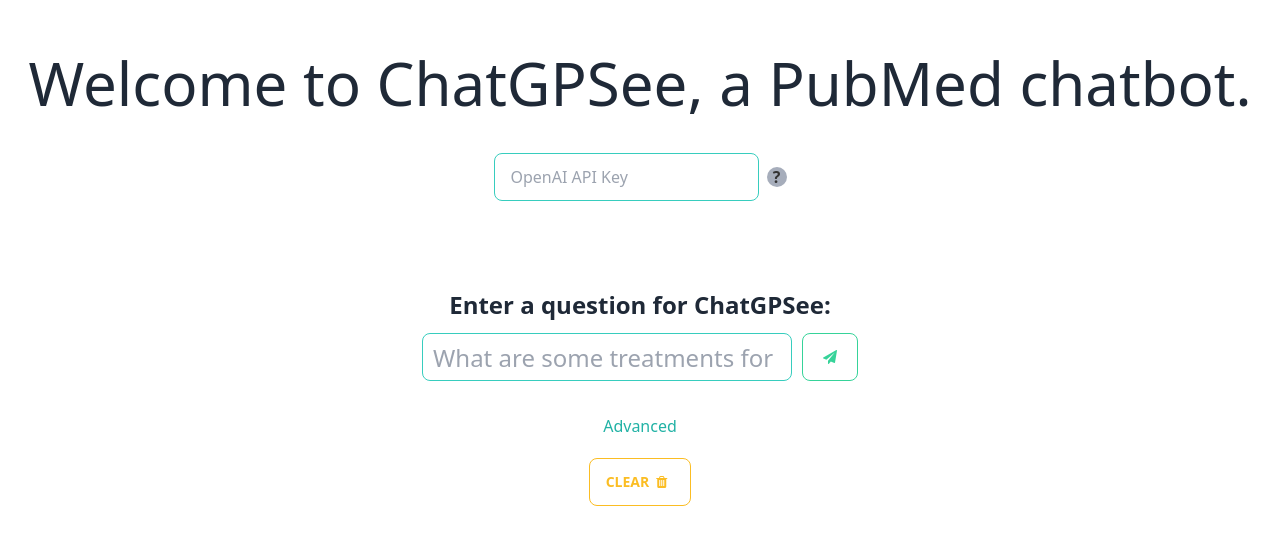
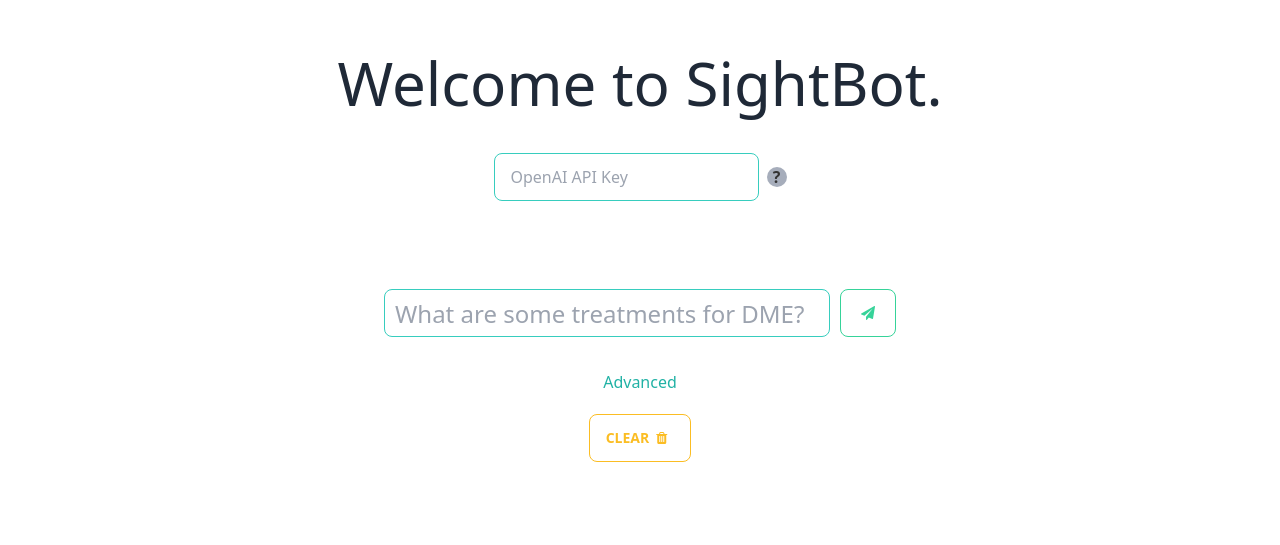
Before and after one commit to suvansh/sightbot, a Next.js app in the folder chatgpsee/: page / in a window 1280 px wide. Shown: the part 107-652 px from the top of the page. Built offline with nearby package versions, Linux system fonts and the light colour scheme.

Commit message:
updating name, widening input box

```diff
--- a/chatgpsee/pages/index.tsx
+++ b/chatgpsee/pages/index.tsx
@@ -156,7 +156,7 @@
         <div className='w-full'>
             {errorMessage && <FloatingBanner message={errorMessage} />}
             <div className='flex flex-col items-center justify-center mt-40 text-center'>
-                <h1 className='text-6xl'>Welcome to ChatGPSee, a PubMed chatbot.</h1>
+                <h1 className='text-6xl'>Welcome to SightBot.</h1>
                 <div className='my-10'>
                     <input
                         placeholder='OpenAI API Key'
@@ -231,7 +231,7 @@
             <div>
             <div className='flex flex-col items-center justify-center text-center'>
 
-            <p className='mb-3 text-2xl font-bold items-centered'>Enter a question for ChatGPSee:</p>
+            {/* <p className='mb-3 text-2xl font-bold items-centered'>Enter a question for ChatGPSee:</p> */}
             <div className="input-container">
                 <input
                     placeholder='What are some treatments for DME?'
--- a/chatgpsee/styles/globals.css
+++ b/chatgpsee/styles/globals.css
@@ -130,6 +130,7 @@
   .input-container {
     display: flex;
     align-items: center;
+    width: 40%;
   }
 
   .input-container input {
@@ -137,7 +138,6 @@
     padding: 10px;
     margin-right: 10px;
     vertical-align: middle;
-    width: 50%;
   }
 
   .input-container button {
```
